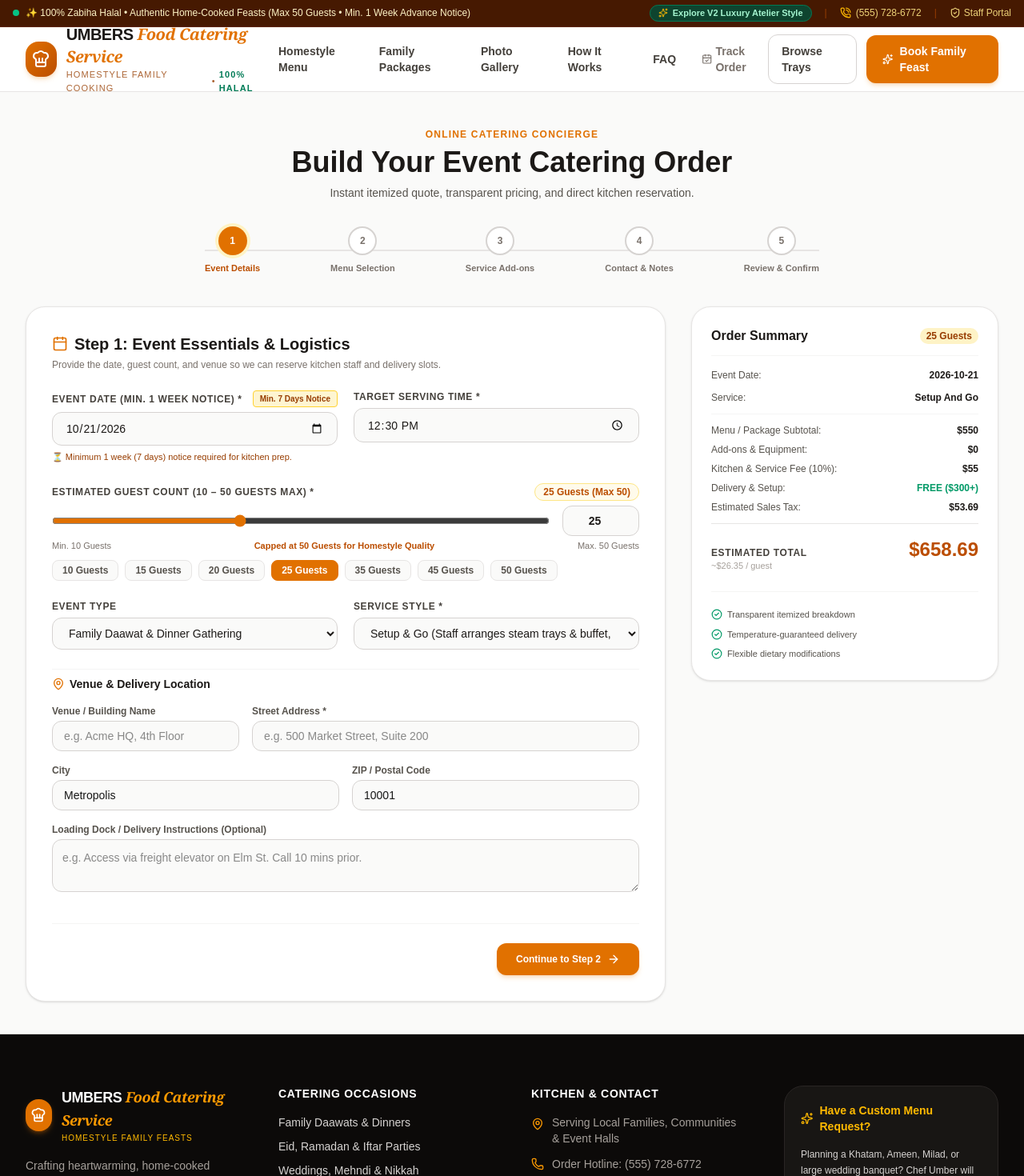
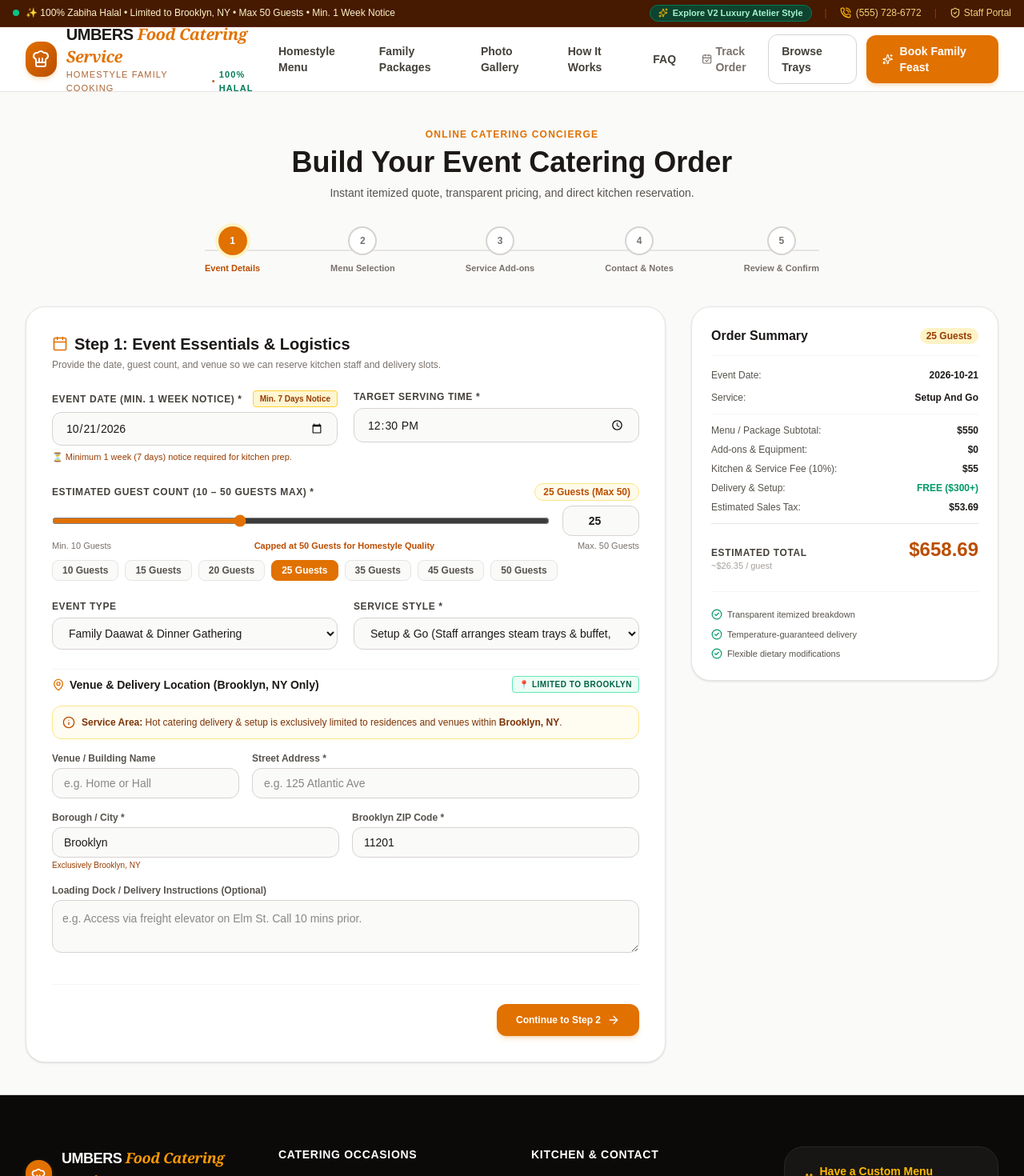
Before and after one commit to hjam91/catering, a Next.js app: page /order in a window 1280 px wide. Shown: the top 1470 px of the page at 80% size. Built offline with nearby package versions, Linux system fonts and the light colour scheme.

Commit message:
feat: restrict catering delivery and setup exclusively to Brooklyn, NY across all pages and wizard validation

```diff
--- a/src/app/order/page.tsx
+++ b/src/app/order/page.tsx
@@ -62,8 +62,8 @@
     serviceStyle: 'setup_and_go',
     venueName: '',
     address: '',
-    city: 'Metropolis',
-    postalCode: '10001',
+    city: 'Brooklyn',
+    postalCode: '11201',
     instructions: '',
   });
 
@@ -221,6 +221,12 @@
       }
       if (!eventDetails.address.trim()) {
         setErrorMessage('Please specify the delivery / venue address.');
+        return false;
+      }
+      const cityLower = eventDetails.city.trim().toLowerCase();
+      const addrLower = eventDetails.address.trim().toLowerCase();
+      if (!cityLower.includes('brooklyn') && !addrLower.includes('brooklyn')) {
+        setErrorMessage('Our catering service and delivery is exclusively limited to Brooklyn, NY.');
         return false;
       }
     }
@@ -528,10 +534,20 @@
 
                 {/* Venue / Location Details */}
                 <div className="pt-2 border-t border-stone-100 space-y-4">
-                  <h3 className="text-sm font-bold text-stone-900 flex items-center gap-1.5">
-                    <MapPin className="w-4 h-4 text-amber-600" />
-                    <span>Venue & Delivery Location</span>
-                  </h3>
+                  <div className="flex items-center justify-between">
+                    <h3 className="text-sm font-bold text-stone-900 flex items-center gap-1.5">
+                      <MapPin className="w-4 h-4 text-amber-600" />
+                      <span>Venue & Delivery Location (Brooklyn, NY Only)</span>
+                    </h3>
+                    <span className="text-[10px] font-bold uppercase tracking-wider text-emerald-800 bg-emerald-50 px-2 py-0.5 rounded border border-emerald-300">
+                      📍 Limited to Brooklyn
+                    </span>
+                  </div>
+
+                  <div className="p-3 bg-amber-50/70 rounded-xl border border-amber-200 text-xs text-amber-900 flex items-center gap-2">
+                    <Info className="w-4 h-4 text-amber-700 shrink-0" />
+                    <span><strong>Service Area:</strong> Hot catering delivery & setup is exclusively limited to residences and venues within <strong>Brooklyn, NY</strong>.</span>
+                  </div>
 
                   <div className="grid grid-cols-1 sm:grid-cols-3 gap-4">
                     <div className="sm:col-span-1">
@@ -540,7 +556,7 @@
                       </label>
                       <input
                         type="text"
-                        placeholder="e.g. Acme HQ, 4th Floor"
+                        placeholder="e.g. Home or Hall"
                         value={eventDetails.venueName}
                         onChange={e => setEventDetails({ ...eventDetails, venueName: e.target.value })}
                         className="w-full bg-stone-50 border border-stone-300 rounded-xl px-3.5 py-2 text-sm focus:outline-none focus:border-amber-600"
@@ -552,7 +568,7 @@
                       </label>
                       <input
                         type="text"
-                        placeholder="e.g. 500 Market Street, Suite 200"
+                        placeholder="e.g. 125 Atlantic Ave"
                         value={eventDetails.address}
                         onChange={e => setEventDetails({ ...eventDetails, address: e.target.value })}
                         className="w-full bg-stone-50 border border-stone-300 rounded-xl px-3.5 py-2 text-sm focus:outline-none focus:border-amber-600"
@@ -562,21 +578,24 @@
 
                   <div className="grid grid-cols-2 gap-4">
                     <div>
-                      <label className="block text-xs font-semibold text-stone-600 mb-1">City</label>
+                      <label className="block text-xs font-semibold text-stone-600 mb-1">Borough / City *</label>
                       <input
                         type="text"
                         value={eventDetails.city}
                         onChange={e => setEventDetails({ ...eventDetails, city: e.target.value })}
-                        className="w-full bg-stone-50 border border-stone-300 rounded-xl px-3.5 py-2 text-sm"
+                        placeholder="Brooklyn"
+                        className="w-full bg-stone-50 border border-stone-300 rounded-xl px-3.5 py-2 text-sm font-medium text-stone-900"
                       />
+                      <span className="text-[10px] text-amber-800 font-medium mt-0.5 block">Exclusively Brooklyn, NY</span>
                     </div>
                     <div>
-                      <label className="block text-xs font-semibold text-stone-600 mb-1">ZIP / Postal Code</label>
+                      <label className="block text-xs font-semibold text-stone-600 mb-1">Brooklyn ZIP Code *</label>
                       <input
                         type="text"
+                        placeholder="e.g. 11201"
                         value={eventDetails.postalCode}
                         onChange={e => setEventDetails({ ...eventDetails, postalCode: e.target.value })}
-                        className="w-full bg-stone-50 border border-stone-300 rounded-xl px-3.5 py-2 text-sm"
+                        className="w-full bg-stone-50 border border-stone-300 rounded-xl px-3.5 py-2 text-sm font-medium text-stone-900"
                       />
                     </div>
                   </div>
--- a/src/app/page.tsx
+++ b/src/app/page.tsx
@@ -48,7 +48,7 @@
               Kitchen Booking Policy
             </span>
             <span>
-              Please allow a <strong>minimum 1 week (7 days) advance notice</strong> for all catering orders. Gatherings are limited to <strong>max 50 guests</strong> to preserve authentic, handcrafted home cooking.
+              Please allow a <strong>minimum 1 week (7 days) advance notice</strong> for all catering orders. Gatherings are limited to <strong>max 50 guests</strong>, and delivery is <strong>exclusively limited to Brooklyn, NY</strong> to preserve authentic, handcrafted home cooking.
             </span>
           </div>
         </div>
--- a/src/app/v2/page.tsx
+++ b/src/app/v2/page.tsx
@@ -86,16 +86,20 @@
       <div className="bg-gradient-to-r from-[#0C3224] via-[#124231] to-[#0C3224] border-b border-[#E5B842]/20 py-2.5 px-4 text-center text-xs text-[#E9DFC7]">
         <div className="max-w-6xl mx-auto flex flex-wrap items-center justify-center gap-2 sm:gap-4 font-medium">
           <span className="bg-[#E5B842] text-[#071913] font-bold text-[10px] tracking-wider uppercase px-2 py-0.5 rounded">
-            Kitchen Policy
+            Service Policy
           </span>
+          <span className="flex items-center gap-1 font-bold text-white">
+            <span>📍 Limited to Brooklyn, NY</span>
+          </span>
+          <span className="text-[#E5B842]/40 hidden sm:inline">•</span>
           <span className="flex items-center gap-1">
             <Clock className="w-3.5 h-3.5 text-[#E5B842]" />
-            <span>Minimum <strong>1 Week (7 Days) Advance Notice</strong> Required</span>
+            <span>Min. <strong>1 Week (7 Days) Advance Notice</strong></span>
           </span>
           <span className="text-[#E5B842]/40 hidden sm:inline">•</span>
           <span className="flex items-center gap-1">
             <Users className="w-3.5 h-3.5 text-[#E5B842]" />
-            <span>Intimate Gatherings Strictly Capped at <strong>Max 50 Guests</strong></span>
+            <span>Strictly Capped at <strong>Max 50 Guests</strong></span>
           </span>
           <span className="text-[#E5B842]/40 hidden sm:inline">•</span>
           <span className="flex items-center gap-1 text-emerald-300">
@@ -189,18 +193,22 @@
               </p>
 
               {/* Guarantees Grid */}
-              <div className="grid grid-cols-1 sm:grid-cols-3 gap-4 pt-4 border-t border-stone-800/80">
-                <div className="p-4 rounded-2xl bg-[#0D2920]/60 border border-[#E5B842]/20">
-                  <div className="text-[#E5B842] font-bold text-lg font-serif">50 Max Guests</div>
-                  <div className="text-[11px] text-[#A6977D] mt-0.5">Strict capacity cap ensuring home-cooked perfection</div>
+              <div className="grid grid-cols-2 sm:grid-cols-4 gap-3 pt-4 border-t border-stone-800/80">
+                <div className="p-3.5 rounded-2xl bg-[#0D2920]/60 border border-[#E5B842]/20">
+                  <div className="text-[#E5B842] font-bold text-base font-serif">Brooklyn Only</div>
+                  <div className="text-[10px] text-[#A6977D] mt-0.5">Strict delivery radius for hot freshness</div>
                 </div>
-                <div className="p-4 rounded-2xl bg-[#0D2920]/60 border border-[#E5B842]/20">
-                  <div className="text-[#E5B842] font-bold text-lg font-serif">7-Day Notice</div>
-                  <div className="text-[11px] text-[#A6977D] mt-0.5">Slow overnight marinades & freshly ground spices</div>
+                <div className="p-3.5 rounded-2xl bg-[#0D2920]/60 border border-[#E5B842]/20">
+                  <div className="text-[#E5B842] font-bold text-base font-serif">50 Max Guests</div>
+                  <div className="text-[10px] text-[#A6977D] mt-0.5">Strict capacity cap for artisanal cooking</div>
                 </div>
-                <div className="p-4 rounded-2xl bg-[#0D2920]/60 border border-[#E5B842]/20">
-                  <div className="text-[#E5B842] font-bold text-lg font-serif">100% Zabiha</div>
-                  <div className="text-[11px] text-[#A6977D] mt-0.5">Hand-slaughtered Halal certified cuts only</div>
+                <div className="p-3.5 rounded-2xl bg-[#0D2920]/60 border border-[#E5B842]/20">
+                  <div className="text-[#E5B842] font-bold text-base font-serif">7-Day Notice</div>
+                  <div className="text-[10px] text-[#A6977D] mt-0.5">Slow overnight marinades & spices</div>
+                </div>
+                <div className="p-3.5 rounded-2xl bg-[#0D2920]/60 border border-[#E5B842]/20">
+                  <div className="text-[#E5B842] font-bold text-base font-serif">100% Zabiha</div>
+                  <div className="text-[10px] text-[#A6977D] mt-0.5">Hand-slaughtered Halal cuts only</div>
                 </div>
               </div>
 
@@ -869,7 +877,7 @@
               <p className="text-xs text-white font-medium mb-1">Direct Chef Line:</p>
               <p className="text-base font-serif text-[#E5B842] font-bold mb-3">(555) 728-6772</p>
               <p className="text-xs text-[#A6977D]">
-                Serving the local metropolitan area. Inquire early to reserve your weekend kitchen slot.
+                Exclusively serving Brooklyn, NY (All Neighborhoods). Inquire early to reserve your weekend kitchen slot.
               </p>
             </div>
 
--- a/src/components/Footer.tsx
+++ b/src/components/Footer.tsx
@@ -83,7 +83,7 @@
             <ul className="space-y-3 text-sm text-stone-400">
               <li className="flex items-start gap-2.5">
                 <MapPin className="w-4 h-4 text-amber-500 mt-1 shrink-0" />
-                <span>Serving Local Families, Communities & Event Halls</span>
+                <span>Exclusively Serving Brooklyn, NY (All Neighborhoods)</span>
               </li>
               <li className="flex items-center gap-2.5">
                 <Phone className="w-4 h-4 text-amber-500 shrink-0" />
--- a/src/components/Hero.tsx
+++ b/src/components/Hero.tsx
@@ -106,7 +106,7 @@
 
               <div className="mb-5 px-3 py-2 rounded-xl bg-amber-500/15 border border-amber-500/30 text-amber-300 text-[11px] flex items-center gap-2">
                 <span className="font-bold">⚠️ Notice:</span>
-                <span>Minimum 1 week notice required • Intimate & family events up to 50 guests max.</span>
+                <span>Limited to Brooklyn, NY • Minimum 1 week notice • Up to 50 guests max.</span>
               </div>
 
               <form onSubmit={handleQuickStart} className="space-y-5">
--- a/src/components/HowItWorks.tsx
+++ b/src/components/HowItWorks.tsx
@@ -23,8 +23,8 @@
   {
     step: '04',
     icon: Truck,
-    title: 'Piping Hot Delivery To Your Table',
-    description: 'Your food arrives steaming hot in insulated containers or aluminum steam pans ready to serve immediately onto your table or dastarkhwan.',
+    title: 'Piping Hot Delivery Across Brooklyn',
+    description: 'Your food arrives steaming hot in insulated containers ready to serve immediately onto your table or dastarkhwan anywhere across Brooklyn, NY.',
   },
 ];
 
--- a/src/components/Navbar.tsx
+++ b/src/components/Navbar.tsx
@@ -14,7 +14,7 @@
         <div className="max-w-7xl mx-auto flex flex-col sm:flex-row justify-between items-center gap-1">
           <div className="flex items-center gap-2">
             <span className="inline-block w-2 h-2 rounded-full bg-emerald-400 animate-pulse"></span>
-            <span>✨ 100% Zabiha Halal • Authentic Home-Cooked Feasts (Max 50 Guests • Min. 1 Week Advance Notice)</span>
+            <span>✨ 100% Zabiha Halal • Limited to Brooklyn, NY • Max 50 Guests • Min. 1 Week Notice</span>
           </div>
           <div className="flex items-center gap-4 text-amber-200/90">
             <Link
--- a/src/data/cateringData.ts
+++ b/src/data/cateringData.ts
@@ -524,6 +524,10 @@
     answer: 'We cater for intimate to medium-sized family gatherings with a strict maximum of 50 guests. Capping each event at 50 guests ensures that every single dish is cooked with the same love, rich taste, and artisanal attention as a private family meal.'
   },
   {
+    question: 'What delivery locations and areas do you serve?',
+    answer: 'Our catering service, delivery, and setup are strictly limited to Brooklyn, NY (all Brooklyn neighborhoods and event venues). Because Chef Umber personally oversees delivery to ensure food arrives steaming hot from our kitchen right to your table, our delivery radius is exclusively restricted to Brooklyn.'
+  },
+  {
     question: 'How do your catering tray sizes work?',
     answer: 'Our Half Trays typically serve 10 to 12 guests generously. Our Full Trays serve 20 to 25 guests. If you choose our per-guest curated packages, we handle all portion calculations so your guests leave completely satisfied with plenty of seconds!'
   },
```
